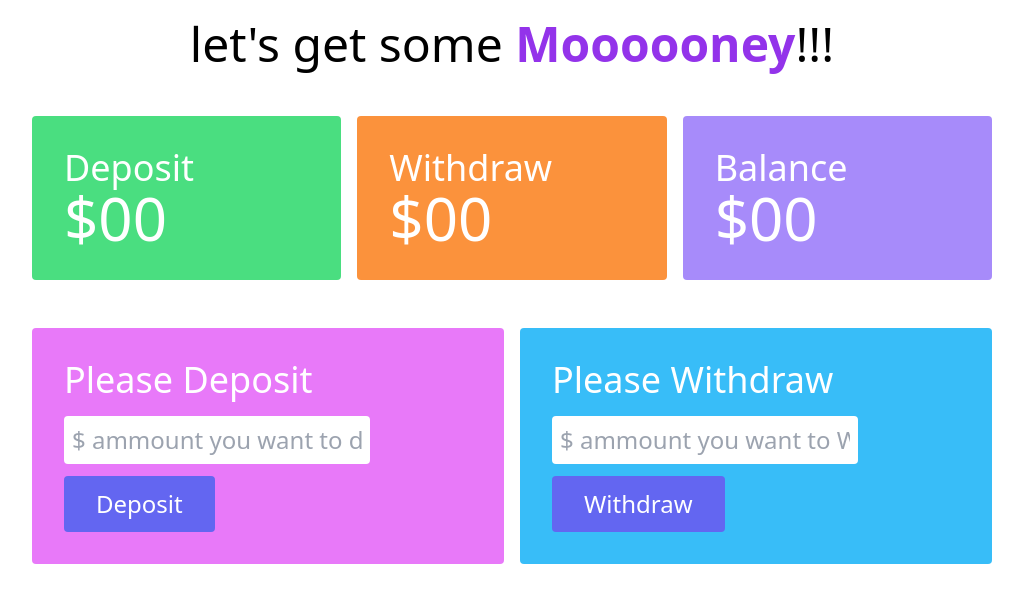
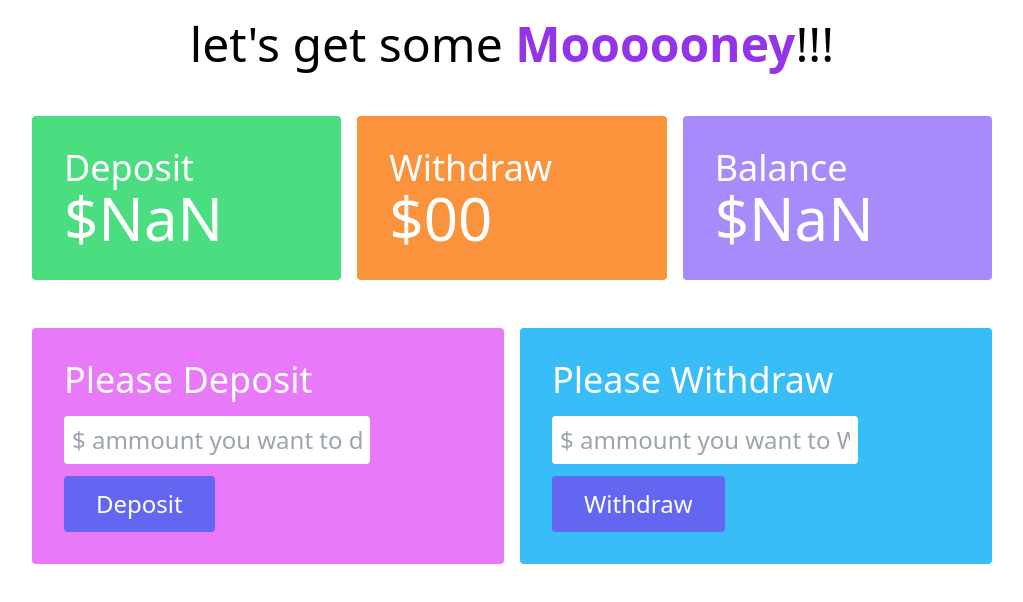
Before and after one commit to iamapusaha/baap-er-bank2.0, a plain HTML site: page bank.html in a window 1280 px wide. Both pictures are taken after a click on the button "Deposit". Shown: the whole page, without its empty margins (128-1151 px from the left). Drawn offline with nearby package versions, Linux system fonts and the light colour scheme.

Commit message:
added deposit functionality

```diff
--- a/bank.html
+++ b/bank.html
@@ -26,7 +26,7 @@
                 </div>
                 <div class="bg-violet-400 p-8 rounded text-white">
                     <h4 class="text-4xl">Balance</h4>
-                    <h2 class="text-6xl">$<span id="balance-total">00</span></h2>
+                    <h2 class="text-6xl">$<span id="balance-total">1240</span></h2>
                 </div>
             </div>
         </section>
@@ -49,6 +49,7 @@
             </div>
         </section>
     </main>
+    <script src="deposit.js"></script>
 </body>
 
 </html>
--- /dev/null
+++ b/deposit.js
@@ -0,0 +1,22 @@
+document.getElementById('btn-deposit').addEventListener('click', function () {
+    const depositField = document.getElementById('deposit-filed');
+    const newDepositAmountString = depositField.value;
+    const newDepositAmount = parseFloat(newDepositAmountString);
+
+    const depositTotalElement = document.getElementById('deposit-total');
+    const preDepositTotalAmountString = depositTotalElement.innerText;
+    const preDepositTotalAmount = parseFloat(preDepositTotalAmountString)
+
+    const currentDepositTotal = preDepositTotalAmount + newDepositAmount;
+    depositTotalElement.innerText = currentDepositTotal;
+
+    const balanceTotalElement = document.getElementById('balance-total')
+    const preBalanceTotalElementString = balanceTotalElement.innerText;
+    const preBalanceTotalAmount = parseFloat(preBalanceTotalElementString);
+
+    const currentBalanceTotal = preBalanceTotalAmount + newDepositAmount;
+
+    balanceTotalElement.innerText = currentBalanceTotal;
+
+    depositField.value = '';
+})
```
